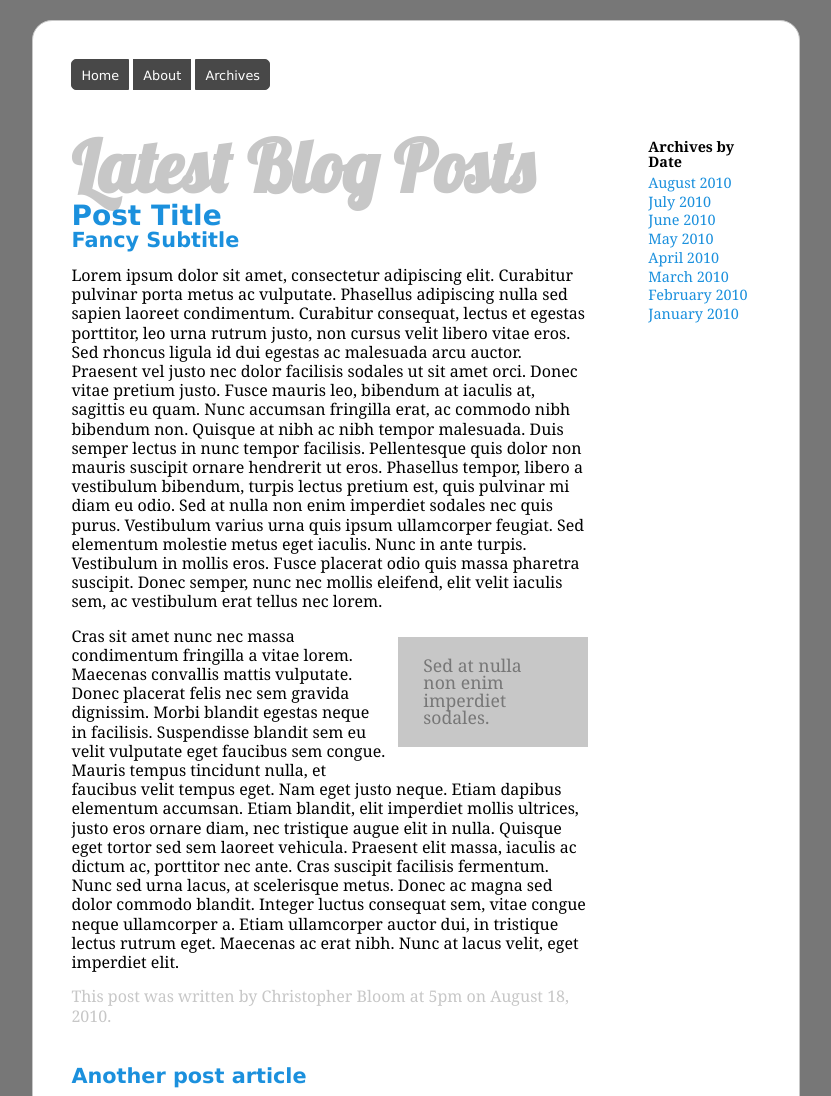
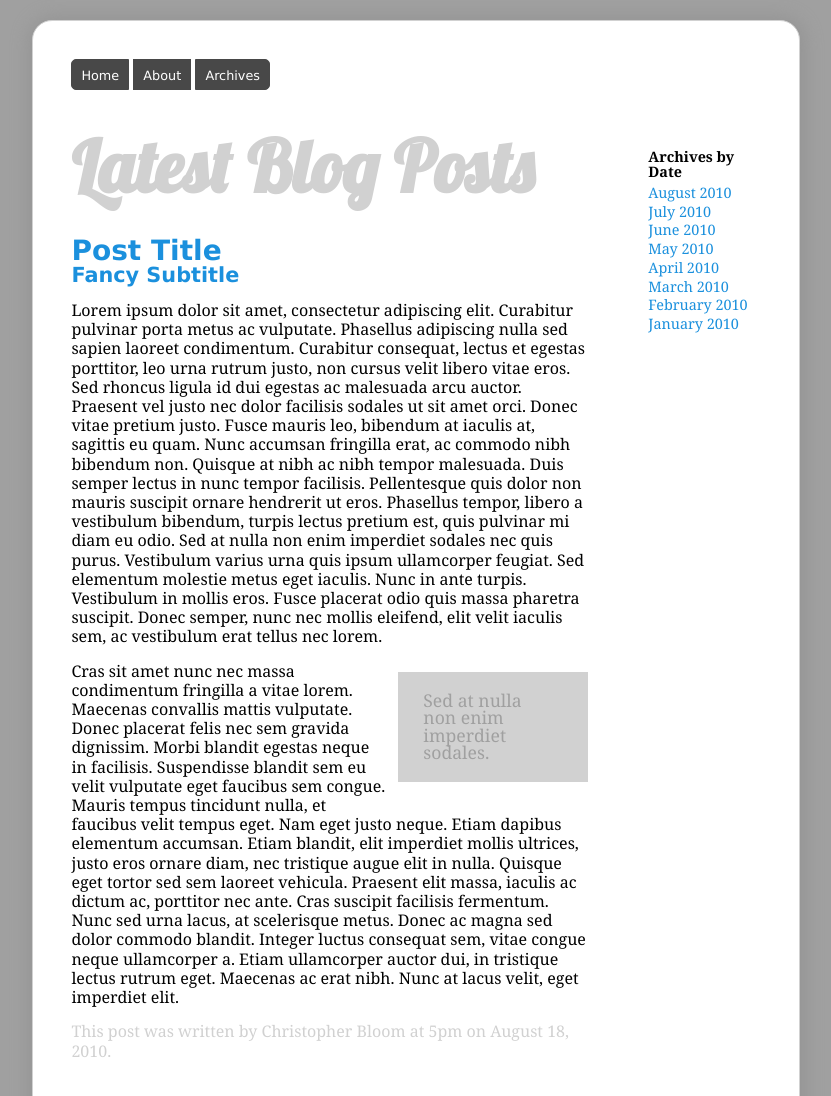
Before and after one commit to zachmorgan/aipdx-wdim268-2014, a plain HTML site: page week_05/homework/html5.html in a window 1280 px wide. Shown: the top 1096 px of the page, without its empty margins (224-1055 px from the left). Drawn offline with Linux system fonts and the light colour scheme.

Commit message:
Fixed title spacing issue and missing wrapper style

```diff
--- a/week_05/homework/sass/style.scss
+++ b/week_05/homework/sass/style.scss
@@ -3,8 +3,8 @@
 $title-font: 'Lobster', cursive;
 $heading-font: 'Verdana', sans-serif;
 $body-font: 'Georgia', serif;
-$light-grey: #c7c7c7;
-$medium-grey: #777;
+$light-grey: #d1d1d1;
+$medium-grey: #a0a0a0;
 $dark-grey: #484848;
 $cyan: #1b90dd;
 
@@ -19,6 +19,9 @@ body {
     margin: 20px auto;
     border: 1px solid $light-grey;
     border-radius: 20px 20px;
+    -webkit-box-shadow: 1px 1px 18px 4px rgba(148,148,148,1);
+	-moz-box-shadow: 1px 1px 18px 4px rgba(148,148,148,1);
+	box-shadow: 1px 1px 18px 4px rgba(148,148,148,1);
     padding: 3%;
 }
 
@@ -86,18 +89,19 @@ body {
     font-family: $title-font;
     font-size: 4.5em;
     color: $light-grey;
+    margin-bottom: 35px;
 }
 
 .title-heading {
     font-size: 1.75em;
     color: $cyan;
-    padding: 10px 0;
+    margin-bottom: 3px;
 }
 
 .title-subheading {
     font-size: 1.3em;
     color: $cyan;
-    padding: 5px 0;
+    margin-bottom: 3px;
 }
 
 .title-side {
@@ -128,7 +132,7 @@ body {
 
 .sidebar {
     width: 25%;
-    margin-top: 50px;
+    margin-top: 60px;
     padding-left: 60px;
     float: left;
     font-size: 0.9em;
```
Also changed, not shown: week_05/homework/css/style.css.
